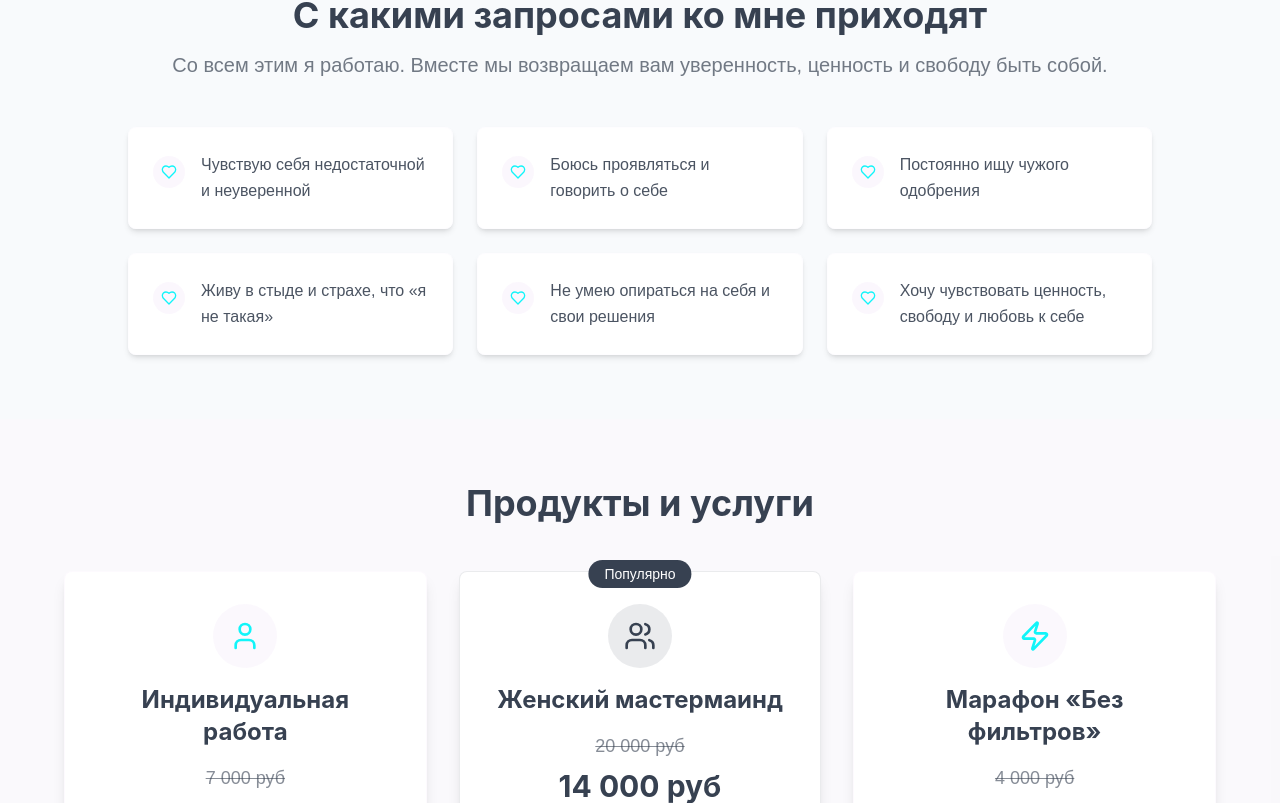
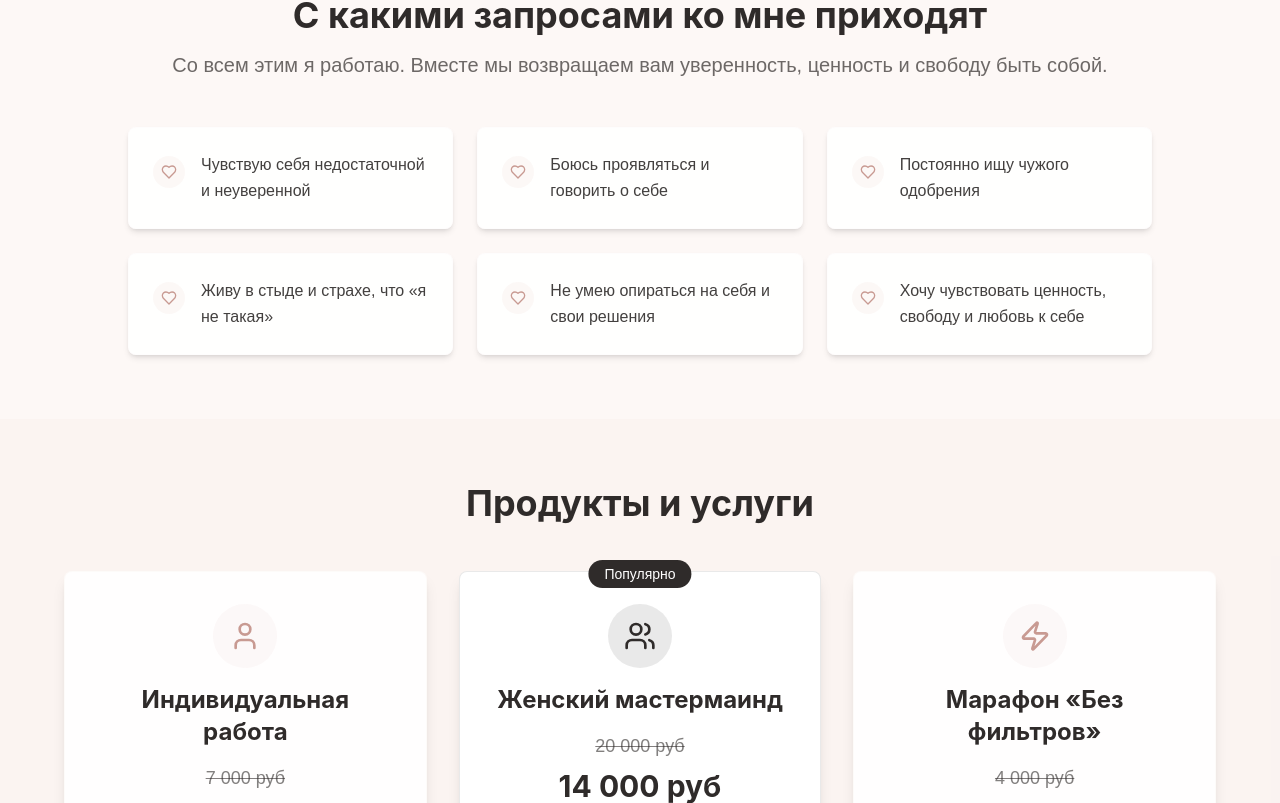
Before and after one commit to pr-poehali-dev/femininity-support-site, a React (Vite) app: page / in a window 1280 px wide. Shown: the part 1477-2280 px from the top of the page. Built offline with nearby package versions, Linux system fonts and the light colour scheme.

Commit message:
Обновление палитры: нежные розовые тона

```diff
--- a/tailwind.config.ts
+++ b/tailwind.config.ts
@@ -63,13 +63,13 @@ export default {
 					ring: 'hsl(var(--sidebar-ring))'
 				},
 				// Premium Pink Palette
-				'blush-cream': '#F8FAFC',
-				'soft-pink': '#F2E6F9',
-				'rose-mist': '#FDF2F8',
-				'dusty-rose': '#E2E8F0',
-				'charcoal': '#374151',
-				'blush-pink': '#FDF2F8',
-				'accent-pink': '#11F5F9'
+				'blush-cream': '#FDF8F6',
+				'soft-pink': '#F4E8E6',
+				'rose-mist': '#EDE0DD',
+				'dusty-rose': '#D4B5A7',
+				'charcoal': '#2F2B2A',
+				'blush-pink': '#E8C5BE',
+				'accent-pink': '#C89A92'
 			},
 			borderRadius: {
 				lg: 'var(--radius)',
```
